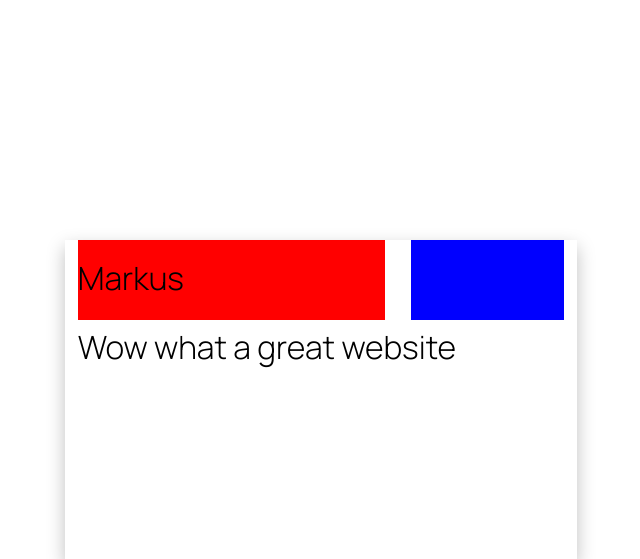
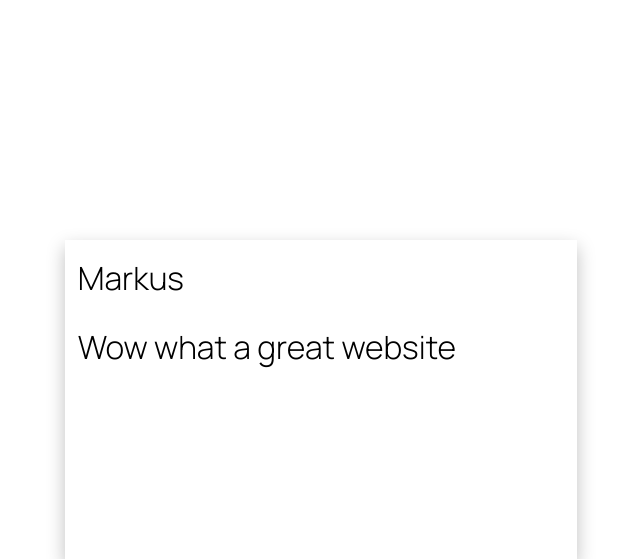
Before and after one commit to maguzzz/Make-a-Review, a PHP site: page / in a window 1280 px wide. Shown: the part 720-1279 px from the top of the page, without its empty margins (319-959 px from the left). Run offline with PHP 8.4, Linux system fonts and the light colour scheme; data comes from the database, SQL or seed files in the repository; data that the repository does not hold is empty.

Commit message:
NameChange

```diff
--- a/Styles/index.css
+++ b/Styles/index.css
@@ -116,7 +116,6 @@
     height: 2em;
     width: auto;
     min-width: 60%;
-    background-color: red;
 }
 
 .postDate{
@@ -127,7 +126,6 @@
     float: right;
     height: 2em;
     width: 30%;
-    background-color: blue;
 }
 
 .postReview{
```
